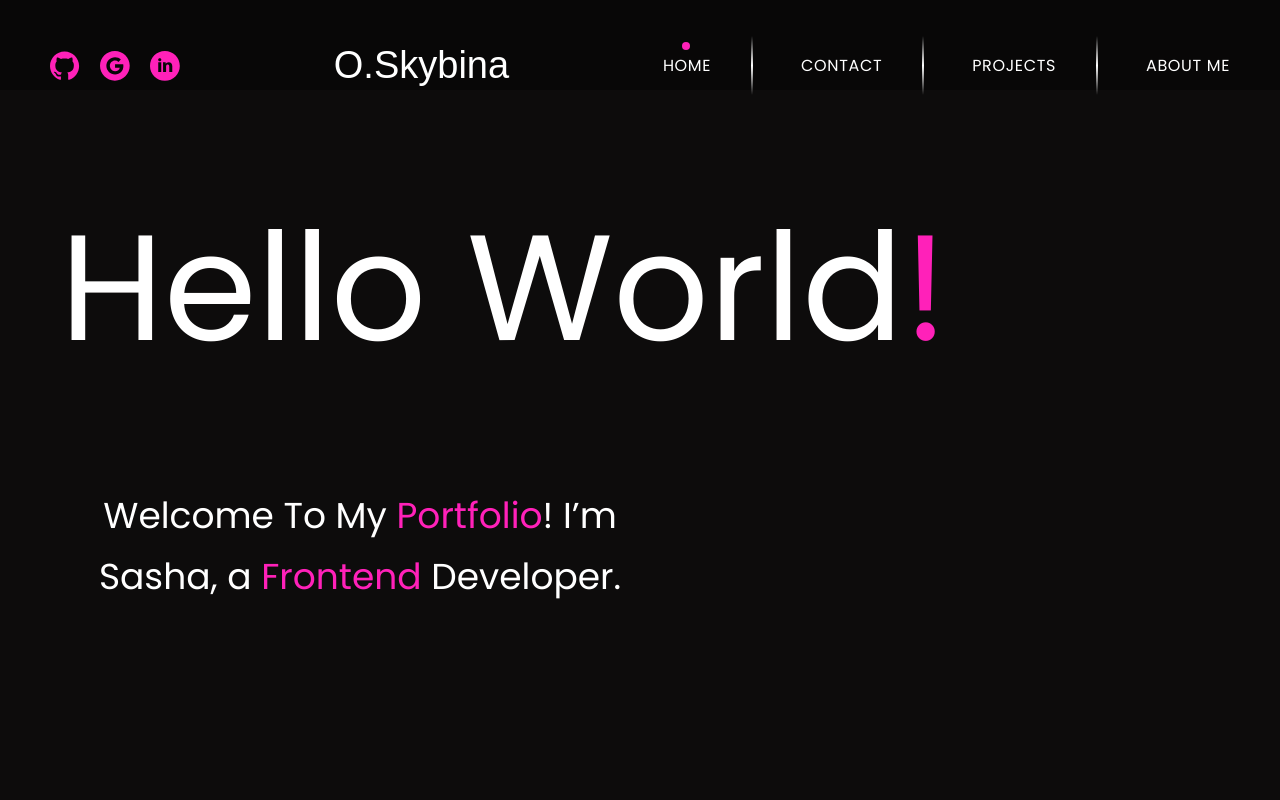
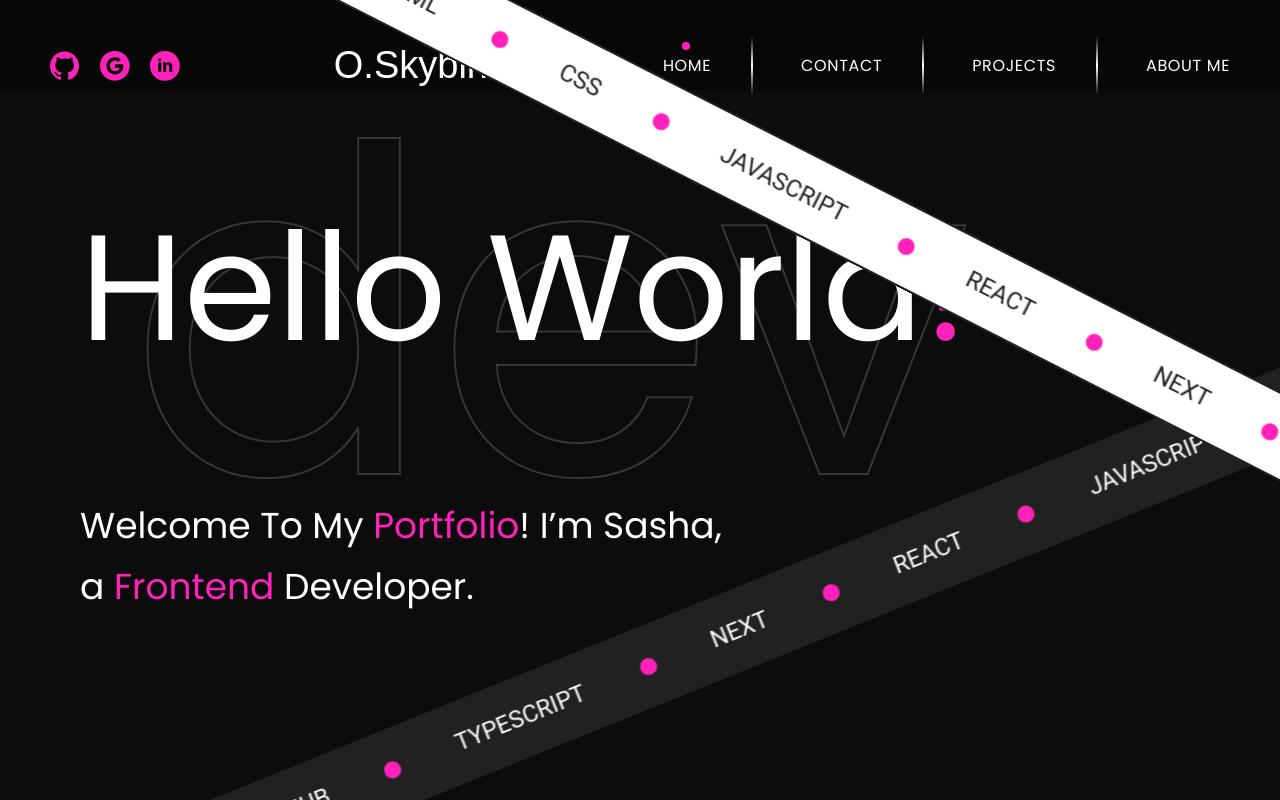
Before and after one commit to SashaSkybina11/MyPortfolio-, a Next.js app: page / in a window 1280 px wide. Built offline with nearby package versions, Linux system fonts and the light colour scheme; a web font is replaced by a local one.

Commit message:
work on computer versions app/page.tsx

```diff
--- a/app/Page.module.css
+++ b/app/Page.module.css
@@ -18,6 +18,7 @@
   user-select: none;
 
   position: relative;
+  z-index: 1;
   overflow: hidden;
 }
 
@@ -175,9 +176,7 @@
 
 @media only screen and (min-width: 1024px) {
   .main {
-    padding-top: 160px;
-    padding-left: 60px;
-    padding-right: 16px;
+    padding: 160px 20px 20px 100px;
     margin: 0;
     min-height: 100vh;
   }
@@ -185,15 +184,13 @@
   .content {
     max-width: 1024px;
     align-items: flex-start;
-    /* margin: 0 auto 60px; */
+    margin: 0 auto;
   }
 
   .title {
-    font-size: 80px;
     margin-bottom: 70px;
-    line-height: 100%;
-    font-size: 150px;
-    line-height: 170%;
+    line-height: 150%;
+    font-size: 140px;
   }
 
   .title span {
@@ -201,7 +198,8 @@
   }
 
   .descr {
-    max-width: 600px;
+    max-width: 660px;
+    text-align: left;
     font-size: 36px;
   }
 
@@ -209,21 +207,14 @@
     color: var(--rose);
   }
 
-  /* Content behind */
-  .behind {
-    display: none;
-  }
-
   /* #region LINES*/
   .grayLine,
   .whiteLine {
-    display: none;
-
     position: relative;
     left: 50%;
     transform-origin: center;
     width: 120vw;
-    height: 60px;
+    height: 80px;
 
     border: 2px solid var(--grey);
     overflow: hidden;
@@ -236,7 +227,7 @@
   }
 
   .whiteLine {
-    margin-top: 60px;
+    margin-top: 150px;
     transform: translateX(-50%) rotate(348deg);
     background: var(--white);
     z-index: 15;
@@ -247,7 +238,7 @@
     white-space: nowrap;
     width: max-content;
 
-    padding: 18px 0;
+    padding: 20px 0;
     animation: scroll 40s linear infinite;
   }
 
@@ -256,9 +247,9 @@
   }
 
   .dot {
-    width: 8px;
-    height: 8px;
-    margin-right: 30px;
+    width: 17px;
+    height: 17px;
+    margin-right: 60px;
     background: var(--rose);
     border-radius: 50%;
   }
@@ -266,7 +257,7 @@
   .item {
     display: flex;
     align-items: center;
-    gap: 30px;
+    gap: 60px;
   }
 
   .whiteText,
@@ -277,7 +268,7 @@
 
     font-family: var(--second-family);
     font-weight: 400;
-    font-size: 14px;
+    font-size: 24px;
     text-transform: uppercase;
   }
 
@@ -309,71 +300,124 @@
     }
   }
 
+  .whiteLine:hover .track {
+    animation-play-state: paused;
+  }
+
+  .grayLine:hover .track {
+    animation-play-state: paused;
+  }
+
+  /* #endregion */
+
   .behind {
+    display: block;
     font-size: 454px;
-    top: -205px;
-    left: 176px;
+    top: 0;
+    left: 10%;
 
     font-weight: 400;
 
     line-height: 170%;
     text-transform: lowercase;
 
-    transform: translate(0%, 0%) rotate(20deg);
-
-    position: absolute;
-
     color: transparent;
     -webkit-text-stroke: 2px #363636;
     user-select: none;
     pointer-events: none;
 
+    position: absolute;
     z-index: 0;
   }
-
-  /* Lines */
-
-  /* .whiteLine {
-    position: absolute;
-    width: 2200px;
-    height: 95px;
-    left: 0;
-    top: 0;
-
-    transform: translate(-10%, -35%) rotate(218deg);
-
-    background: var(--white);
-
-    border: 5px solid var(--grey);
-  } */
-
-  /* .grayLine {
-    position: absolute;
-
-    width: 2000px;
-    height: 90px;
-
-
-    transform: translate(-10%, -35%) rotate(347deg);
-
-    background-color: var(--grey);
-
-    box-shadow:
-      0 0 0 0 #000,
-      0 27px 58px 0 rgba(0, 0, 0, 0.98),
-      0 106px 106px 0 rgba(0, 0, 0, 0.85),
-      0 239px 143px 0 rgba(0, 0, 0, 0.5),
-      0 425px 170px 0 rgba(0, 0, 0, 0.15),
-      0 664px 186px 0 rgba(0, 0, 0, 0.02);
-  } */
 }
 
 @media only screen and (min-width: 1280px) {
   .main {
+    padding: 100px 277px 20px 80px;
   }
 
   .content {
     max-width: 1280px;
+  }
+
+  .title {
+    margin-bottom: 20px;
+    line-height: 250%;
+    font-size: 150px;
+  }
+
+  /* behind */
+  .behind {
+    top: -70px;
+    left: 10%;
+  }
+
+  /* Lines */
+  .grayLine,
+  .whiteLine {
+    position: relative;
+    left: 50%;
+    transform-origin: center;
+
+    width: 120vw;
+    height: 80px;
+
+    border: 2px solid var(--grey);
+    overflow: hidden;
+  }
+
+  .grayLine {
+    bottom: 90px;
+    transform: translateX(-40%) rotate(338deg);
+    background: var(--grey);
+    z-index: 10;
+  }
+
+  .whiteLine {
+    margin-top: 0;
+    bottom: 440px;
+    transform: translateX(-30%) rotate(27deg);
+    background: var(--white);
+    z-index: 15;
+  }
+
+  .track {
+    display: flex;
+    white-space: nowrap;
+    width: max-content;
+
+    padding: 20px 0;
+    animation: scroll 40s linear infinite;
+  }
+
+  .grayLine .track {
+    animation: scrollRight 40s linear infinite;
+  }
+
+  .dot {
+    width: 17px;
+    height: 17px;
+    margin-right: 60px;
+    background: var(--rose);
+    border-radius: 50%;
+  }
+
+  .item {
+    display: flex;
+    align-items: center;
+    gap: 60px;
+  }
+
+  .whiteText,
+  .grayText {
+    display: flex;
+    align-items: center;
+    gap: 60px;
+
+    font-family: var(--second-family);
+    font-weight: 400;
+    font-size: 24px;
+    text-transform: uppercase;
   }
 }
 
--- a/components/Header/Header.module.css
+++ b/components/Header/Header.module.css
@@ -299,3 +299,10 @@
     height: 59px;
   }
 }
+
+@media only screen and (min-width: 1440px) {
+  .containerHeader {
+    max-width: 1440px;
+    margin: 0 auto;
+  }
+}
```
